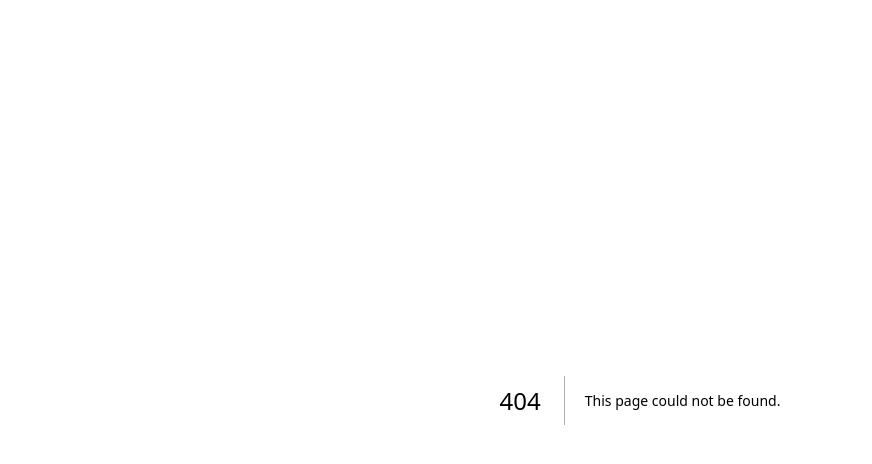
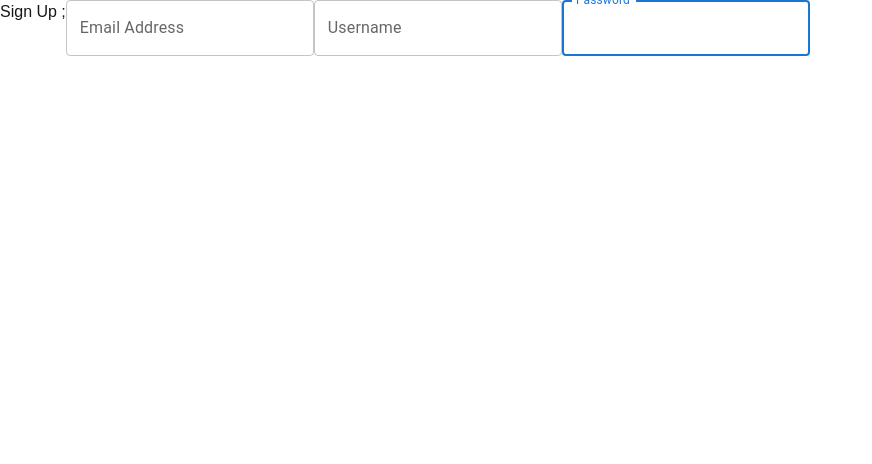
Before and after one commit to C-Nasser07/BudgetInvest, a Next.js app: page /register in a window 1280 px wide. Before the commit this address had no page. Shown: the top 464 px of the page, without its empty margins (0-872 px from the left). Built offline with nearby package versions, Linux system fonts and the light colour scheme.

Commit message:
Login button w. static test data

```diff
--- a/package.json
+++ b/package.json
@@ -9,6 +9,10 @@
     "lint": "next lint"
   },
   "dependencies": {
+    "@emotion/react": "^11.14.0",
+    "@emotion/styled": "^11.14.0",
+    "@mui/icons-material": "^6.4.1",
+    "@mui/material": "^6.4.1",
     "firebase": "^11.1.0",
     "next": "^15.1.5",
     "react": "^19.0.0",
--- /dev/null
+++ b/src/app/register/page.tsx
@@ -0,0 +1,122 @@
+'use client';
+
+import { auth, db } from "@/firebase";
+import { createUserWithEmailAndPassword } from "firebase/auth";
+
+// Create a reference to ... collection
+import { addDoc, collection, query, where, doc, setDoc, getDocs, or, } from "firebase/firestore";
+
+import { TextField } from "@mui/material";
+
+import { useState } from "react";
+import { JoinLeft } from "@mui/icons-material";
+
+
+
+const createUser = async (email: string, username: string, password: string): Promise<void> => {
+  const usersRef = collection(db, "Users");
+
+  // Create a query against the collection
+  const q = query(usersRef,
+    or(where("email", "==", email),
+    where("username", "==", username)));
+
+  // Only execute user creation if no conflicting emails or usernames
+  const querySnapshot = await getDocs(q);
+  if (querySnapshot.empty) {
+
+    // Only execute user creation if password is secure
+    const validationErrors = validatePassword(password);
+    if (validationErrors.length > 0) {
+      console.log("Password validation failed:", validationErrors);
+    } else {
+      createUserWithEmailAndPassword(auth, email, password)
+      .then((userCredential) => {
+        // Signed up
+        const user = userCredential.user;
+        console.log("Success: User created");
+
+        // Add a new document in collection "Users"
+        addDoc(collection(db, "Users"), {
+          email: email,
+          username: username,
+        });
+
+      })
+      .catch((error) => {
+        const errorCode = error.code;
+        const errorMessage = error.message;
+        console.log( (errorCode), "\n", (errorMessage), "Error, User not created")
+      })
+    };
+  } else {
+    console.log("email or username already in use")
+  }
+};
+
+
+function validatePassword(password: string): string[] {
+  const errors: string[] = [];
+
+  // Minimum length of 8 characters
+  if ((password.length < 6) || (password.length > 15)) {
+    errors.push("Password must be between 6 and 15 characters long.");
+  }
+
+  // At least one uppercase letter
+  if (!/[A-Z]/.test(password)) {
+    errors.push("Password must contain at least one uppercase letter.");
+  }
+
+  // At least one lowercase letter
+  if (!/[a-z]/.test(password)) {
+    errors.push("Password must contain at least one lowercase letter.");
+  }
+
+  // At least one digit
+  if (!/\d/.test(password)) {
+    errors.push("Password must contain at least one digit.");
+  }
+
+  return errors;
+}
+
+
+export default function Home() {
+  const [email, setEmail] = useState("");
+  const [username, setUsername] = useState("");
+  const [password, setPassword] = useState("");
+  return (
+ <div> <button onClick={() => createUser(email, username, password)}>Sign Up ;
+  </button>
+
+ <TextField
+  id="email"
+  label="Email Address"
+  name="email"
+  autoFocus
+  value={email}
+onChange={(e) => setEmail(e.target.value)}
+/>
+
+<TextField
+  id="username"
+  label="Username"
+  name="username"
+  autoFocus
+  value={username}
+onChange={(e) => setUsername(e.target.value)}
+/>
+
+<TextField
+  id="password"
+  label="Password"
+  name="password"
+  type="password"
+  autoFocus
+  value={password}
+onChange={(e) => setPassword(e.target.value)}
+/>
+</div>
+)
+}
```
Also changed, not shown: src/app/page.tsx (+19 -25 lines), 2 other files (tests, documents, lock files or other folders).
